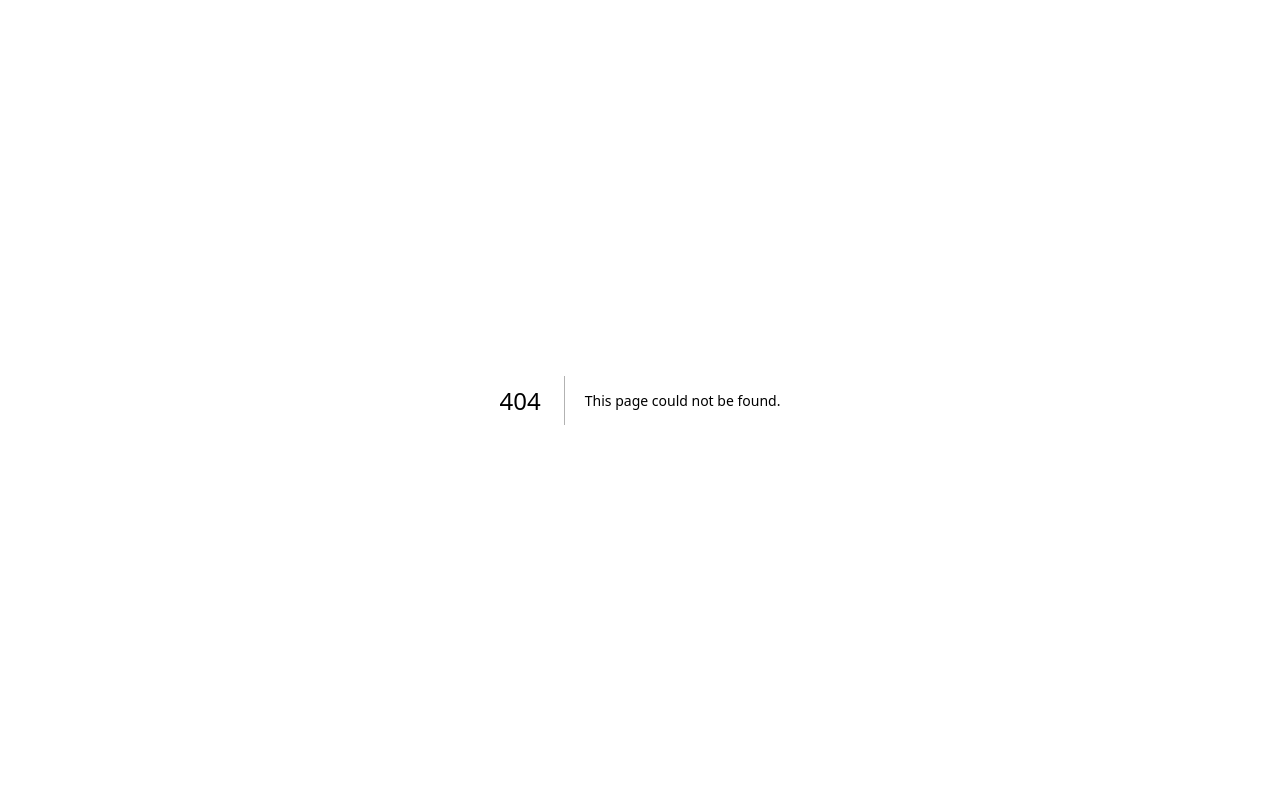
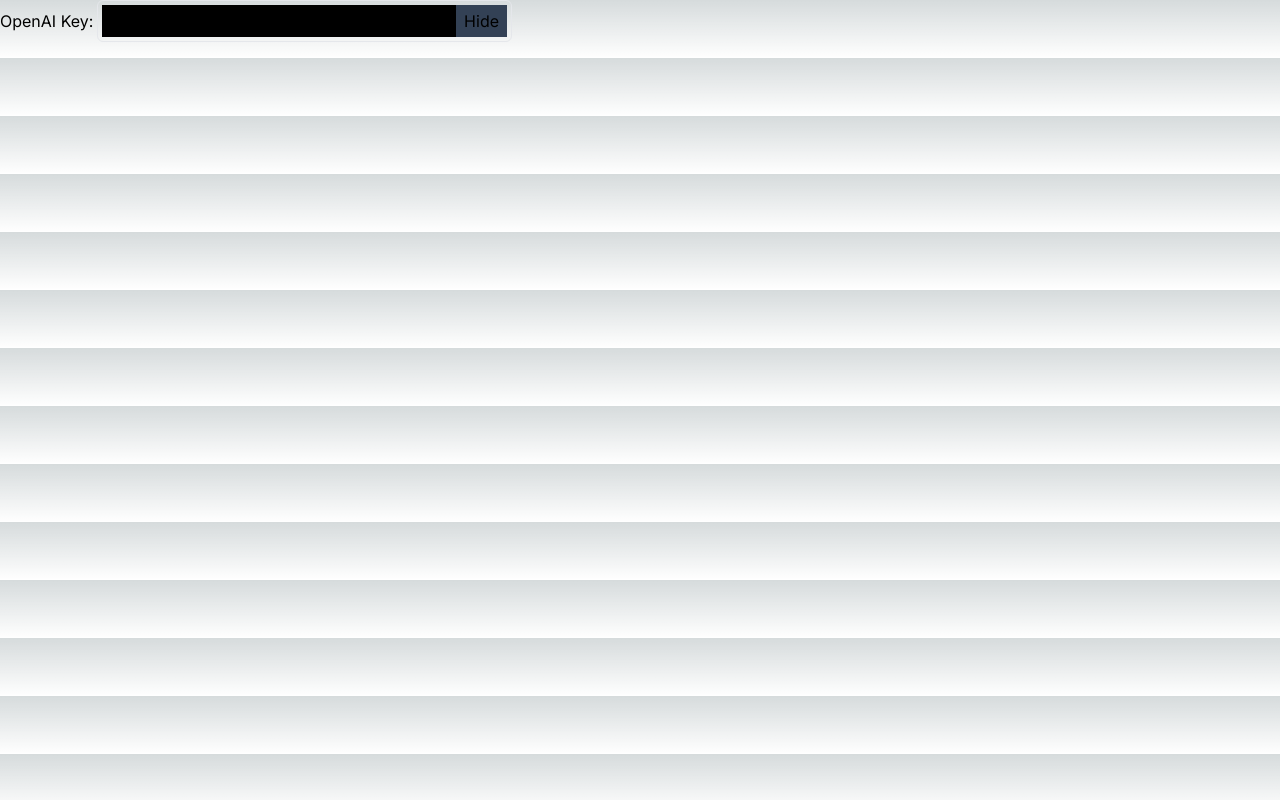
Before and after one commit to MAHolzbach/syntax-swap, a Next.js app: page /extension in a window 1280 px wide. Before the commit this address had no page. Built offline with nearby package versions, Linux system fonts and the light colour scheme.

Commit message:
Lets try this again...

```diff
--- /dev/null
+++ b/app/extension/page.tsx
@@ -0,0 +1,13 @@
+"use client";
+
+import KeyInput from "../components/KeyInput";
+
+const Extension = () => {
+  return (
+    <div>
+      <KeyInput />
+    </div>
+  );
+};
+
+export default Extension;
--- a/next.config.mjs
+++ b/next.config.mjs
@@ -1,4 +1,6 @@
 /** @type {import('next').NextConfig} */
-const nextConfig = {};
+const nextConfig = {
+  output: "export",
+};
 
 export default nextConfig;
--- a/package.json
+++ b/package.json
@@ -5,6 +5,10 @@
   "scripts": {
     "dev": "next dev",
     "build": "next build",
+    "build:extension": "next build && npm run lint:build",
+    "build:extension2": "next build && mv out/_next out/next && rsync -a --exclude='.*' app/extension/ out/",
+    "lint:build": "mv out/_next out/assets && gsed -i 's/\\/_next/\\/assets/g' out/**.html",
+    "package": "npm run build:extension && zip -r packages/$(date -u +\"%Y-%m-%dT%H:%M:%SZ\").zip out",
     "start": "next start",
     "lint": "next lint"
   },
```
Also changed, not shown: app/extension/manifest.json (added).
